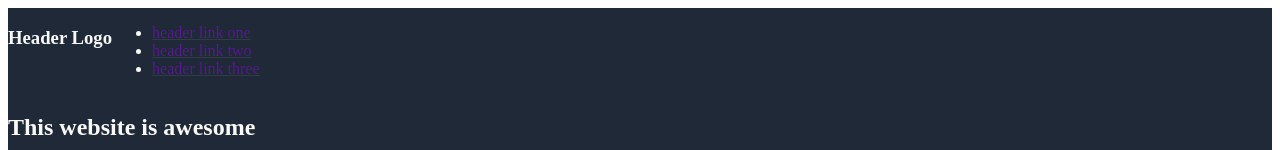
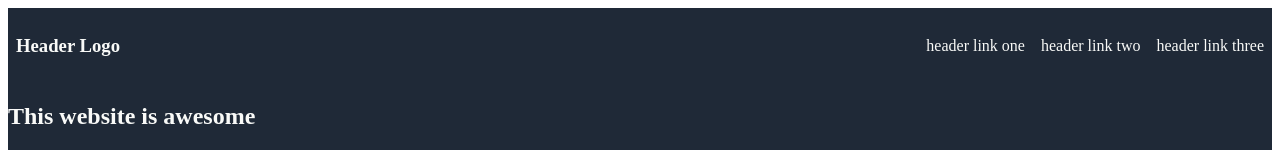
Before and after one commit to Vinusan2k/top-landing-page, a plain HTML site: page index.html in a window 1280 px wide. Shown: the top 150 px of the page. Drawn offline with Linux system fonts and the light colour scheme.

Commit message:
header fertig

```diff
--- a/styles.css
+++ b/styles.css
@@ -5,6 +5,23 @@ body {
 
 .header{
     display: flex;
+    justify-content: space-between;
+    padding: 8px;
+    align-items: center;
+}
+
+ul{
+    list-style-type: none;
+    display: flex;
+    margin: 0;
+    padding: 0;
+    gap: 16px;
+    align-items: center;
+}
+
+a{
+    text-decoration: none;
+    color: #F9FAF8;
 }
 
 .sektionEins{
```
